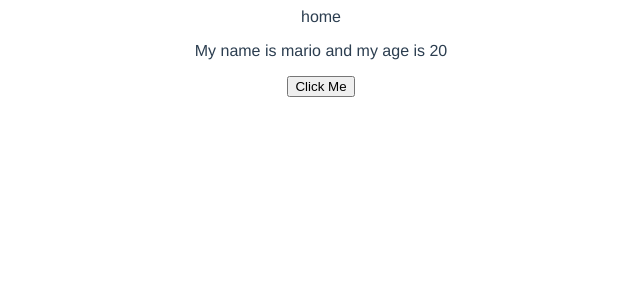
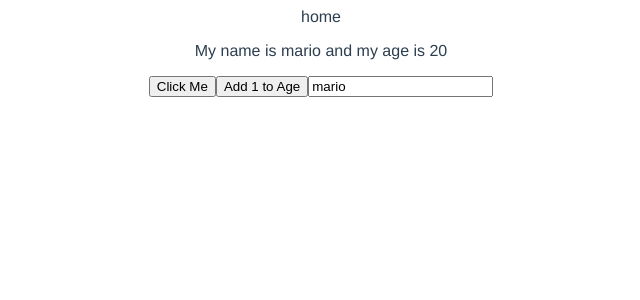
Before and after one commit to MaGo0506/Vue-Dojo-Blogs, a Vue app: page / in a window 1280 px wide. Shown: the top 300 px of the page, without its empty margins (319-959 px from the left). Built offline with nearby package versions, Linux system fonts and the light colour scheme.

Commit message:
Using Refs for Reactivity

```diff
--- a/src/views/Home.vue
+++ b/src/views/Home.vue
@@ -3,6 +3,8 @@
     home
     <p ref="para">My name is {{ name }} and my age is {{ age }}</p>
     <button @click="handleClick">Click Me</button>
+    <button @click="age++">Add 1 to Age</button>
+    <input type="text" v-model="name">
   </div>
 </template>
 
@@ -13,20 +15,18 @@
 export default {
   name: 'Home',
   setup() {
-    console.log(this);
 
-    const para = ref(null);
+    // const para = ref(null);
 
-    let name = 'mario';
-    let age = 20;
+    const name = ref('mario');
+    const age = ref(20);
 
     const handleClick = () => {
-      console.log(para, para.value);
-      para.value.classList.add('active');
-      para.value.textContent = 'hello, ninjas';
+      name.value = 'yoshi';
+      age.value = 30
     }
 
-    return { name, age, handleClick, para };
+    return { name, age, handleClick };
   }
 }
 </script>
```
